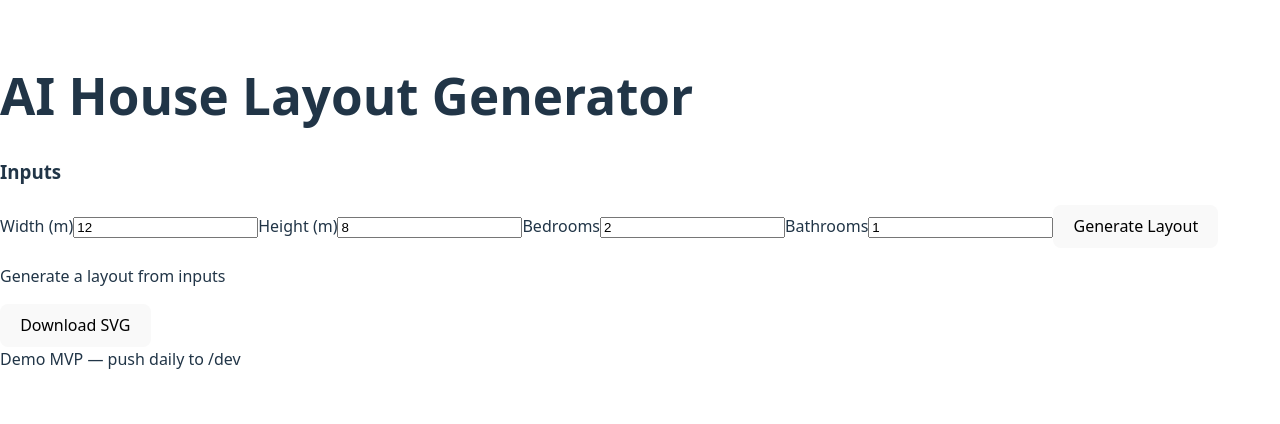
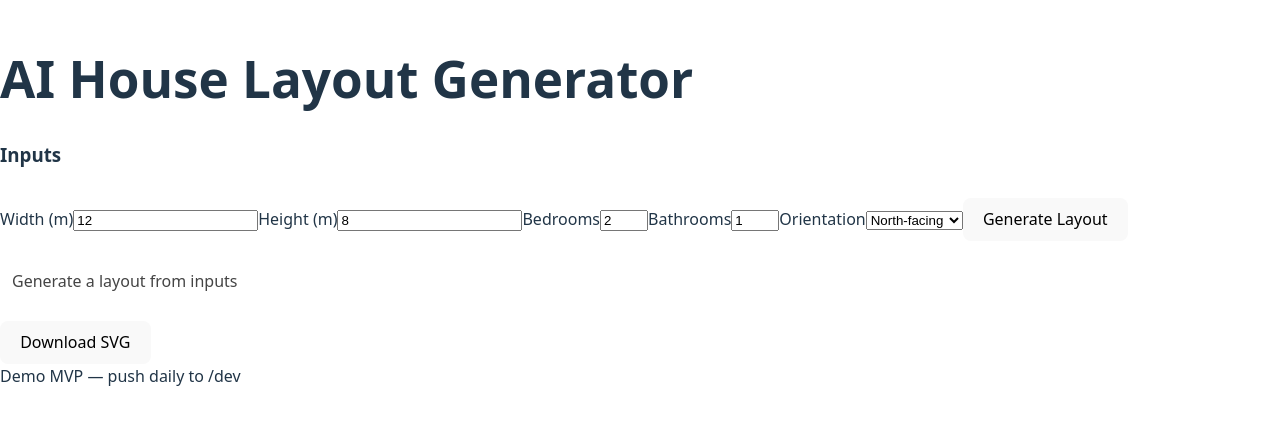
Before and after one commit to Dibya0912/ai-house-layout-generator, a React (Vite) app: page / in a window 1280 px wide. Shown: the part 198-622 px from the top of the page. Built offline with nearby package versions, Linux system fonts and the light colour scheme.

Commit message:
fix: lift generate handler to App, wire components, add validation (day-2)

```diff
--- a/src/App.jsx
+++ b/src/App.jsx
@@ -1,15 +1,30 @@
-import React from 'react';
+import React, { useState } from 'react';
 import InputPanel from './components/InputPanel';
 import SvgCanvas from './components/SvgCanvas';
+import { generateLayout } from './utils/layoutEngine';
 import './styles.css';
 
 export default function App(){
+  const [layout, setLayout] = useState(null);
+  const [lastSpec, setLastSpec] = useState(null);
+
+  function handleGenerate(spec) {
+    try {
+      setLastSpec(spec);
+      const result = generateLayout(spec);
+      setLayout(result);
+    } catch (err) {
+      console.error('Layout generation failed', err);
+      alert('Failed to generate layout. See console for details.');
+    }
+  }
+
   return (
     <div className="app">
       <header><h1>AI House Layout Generator</h1></header>
       <main className="main">
-        <InputPanel />
-        <SvgCanvas />
+        <InputPanel onGenerate={handleGenerate} />
+        <SvgCanvas layout={layout} spec={lastSpec} />
       </main>
       <footer>Demo MVP — push daily to /dev</footer>
     </div>
--- a/src/components/InputPanel.jsx
+++ b/src/components/InputPanel.jsx
@@ -5,24 +5,58 @@ export default function InputPanel({onGenerate}) {
   const [height, setHeight] = useState(8);
   const [beds, setBeds] = useState(2);
   const [baths, setBaths] = useState(1);
+  const [orientation, setOrientation] = useState('north');
+  const [error, setError] = useState('');
+
+  function validate() {
+    if (!width || !height) return 'Width and height are required';
+    if (isNaN(width) || isNaN(height)) return 'Width and height must be numbers';
+    if (width < 4 || height < 3) return 'Minimum dimensions: width >= 4m, height >= 3m';
+    if (beds < 1 || beds > 6) return 'Bedrooms must be between 1 and 6';
+    if (baths < 1 || baths > 4) return 'Bathrooms must be between 1 and 4';
+    return '';
+  }
+
+  function handleClick() {
+    const err = validate();
+    setError(err);
+    if (err) return;
+    const spec = { width: Number(width), height: Number(height), beds: Number(beds), baths: Number(baths), orientation };
+    if (typeof onGenerate === 'function') onGenerate(spec);
+  }
 
   return (
     <div className="panel">
       <h3>Inputs</h3>
+
       <label>Width (m)
-        <input type="number" value={width} onChange={e=>setWidth(Number(e.target.value))}/>
-      </label>
-      <label>Height (m)
-        <input type="number" value={height} onChange={e=>setHeight(Number(e.target.value))}/>
-      </label>
-      <label>Bedrooms
-        <input type="number" value={beds} onChange={e=>setBeds(Number(e.target.value))}/>
-      </label>
-      <label>Bathrooms
-        <input type="number" value={baths} onChange={e=>setBaths(Number(e.target.value))}/>
+        <input type="number" value={width} min="1" onChange={e=>setWidth(e.target.value)} />
       </label>
 
-      <button onClick={() => onGenerate({width, height, beds, baths})}>Generate Layout</button>
+      <label>Height (m)
+        <input type="number" value={height} min="1" onChange={e=>setHeight(e.target.value)} />
+      </label>
+
+      <label>Bedrooms
+        <input type="number" value={beds} min="1" max="6" onChange={e=>setBeds(e.target.value)} />
+      </label>
+
+      <label>Bathrooms
+        <input type="number" value={baths} min="1" max="4" onChange={e=>setBaths(e.target.value)} />
+      </label>
+
+      <label>Orientation
+        <select value={orientation} onChange={e=>setOrientation(e.target.value)}>
+          <option value="north">North-facing</option>
+          <option value="east">East-facing</option>
+          <option value="south">South-facing</option>
+          <option value="west">West-facing</option>
+        </select>
+      </label>
+
+      {error && <div style={{color:'#ff6b6b', marginTop:8}}>{error}</div>}
+
+      <button onClick={handleClick} style={{marginTop:10}}>Generate Layout</button>
     </div>
   );
 }
--- a/src/components/SvgCanvas.jsx
+++ b/src/components/SvgCanvas.jsx
@@ -1,57 +1,57 @@
-import React, {useState} from 'react';
-import { generateLayout } from '../utils/layoutEngine';
+import React from 'react';
 
-export default function SvgCanvas(){
-  const [spec, setSpec] = useState(null);
-  const [svgHtml, setSvgHtml] = useState('');
+export default function SvgCanvas({ layout, spec }) {
 
-  function handleGenerate(s) {
-    const layout = generateLayout(s);
-    setSpec(s);
-    setSvgHtml(layoutToSvg(layout));
+  function layoutToSvg(layout) {
+    if (!layout) return '';
+    const { W, H, rooms } = layout;
+    const ns = 'http://www.w3.org/2000/svg';
+
+    let svg = `<svg id="plan" width="${W}" height="${H}" viewBox="0 0 ${W} ${H}"
+    xmlns="${ns}" style="background:#fff; border:1px solid #ccc;">`;
+
+    rooms.forEach(r => {
+      svg += `
+        <rect x="${r.x}" y="${r.y}" width="${r.w}" height="${r.h}"
+          fill="#fff" stroke="#222" stroke-width="2" />
+        <text x="${r.x + 8}" y="${r.y + 18}" font-size="12" fill="#111">
+          ${r.label}
+        </text>`;
+    });
+
+    svg += `</svg>`;
+    return svg;
   }
 
-  React.useEffect(()=>{
-    window.__aihl_onGenerate = handleGenerate; // TEMP shortcut
-  },[]);
+  function downloadSvg() {
+    const svg = document.getElementById('plan');
+    if (!svg) {
+      alert("Generate a layout first");
+      return;
+    }
+
+    const serializer = new XMLSerializer();
+    const source = serializer.serializeToString(svg);
+    const blob = new Blob([source], { type: "image/svg+xml;charset=utf-8" });
+    const url = URL.createObjectURL(blob);
+
+    const a = document.createElement("a");
+    a.href = url;
+    a.download = "house-layout.svg";
+    a.click();
+  }
 
   return (
     <div className="canvas">
-      <div dangerouslySetInnerHTML={{__html: svgHtml}} style={{width:'100%'}} />
+      <div
+        dangerouslySetInnerHTML={{
+          __html: layout ? layoutToSvg(layout) : "<p style='padding:12px;color:#444;'>Generate a layout from inputs</p>"
+        }}
+      />
+
       <div className="controls">
-        <p>{spec ? `Rendered for ${spec.width}m x ${spec.height}m` : 'Generate a layout from inputs'}</p>
-        <button onClick={()=>downloadSvg()}>Download SVG</button>
+        <button onClick={downloadSvg}>Download SVG</button>
       </div>
     </div>
   );
 }
-
-function layoutToSvg(layout) {
-  if(!layout) return '';
-  const {W,H,rooms} = layout;
-  const ns = 'http://www.w3.org/2000/svg';
-  const svg = [];
-
-  svg.push(`<svg id="plan" width="${W}" height="${H}" viewBox="0 0 ${W} ${H}" xmlns="${ns}" style="background:#fff;border:1px solid #ccc">`);
-
-  rooms.forEach(r => {
-    svg.push(`<rect x="${r.x}" y="${r.y}" width="${r.w}" height="${r.h}" fill="#fff" stroke="#222" stroke-width="2"/>`);
-    svg.push(`<text x="${r.x+6}" y="${r.y+16}" font-size="12" fill="#111">${r.label}</text>`);
-  });
-
-  svg.push(`</svg>`);
-  return svg.join('');
-}
-
-function downloadSvg(){
-  const svg = document.getElementById('plan');
-  if(!svg){ alert('Generate layout first'); return; }
-  const s = new XMLSerializer().serializeToString(svg);
-  const blob = new Blob([s], {type:'image/svg+xml'});
-  const url = URL.createObjectURL(blob);
-
-  const a = document.createElement('a');
-  a.href = url;
-  a.download = 'house-layout.svg';
-  a.click();
-}
```
